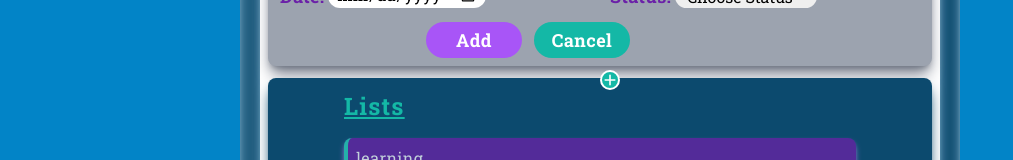
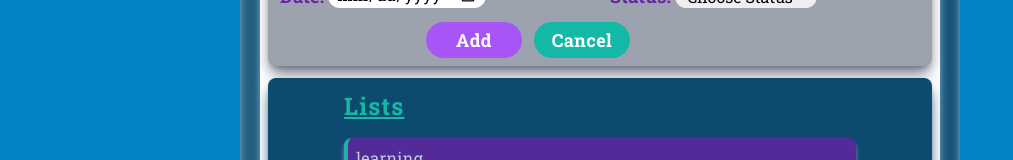
Before and after one commit to SubairMohamed/todo-project, a React (Create React App) app: page / in a window 1280 px wide. Shown: the part 234-394 px from the top of the page, without its empty margins (0-1013 px from the left). Built offline with nearby package versions, Linux system fonts and the light colour scheme.

Commit message:
ending-undestand-closeform-openform-showcase

```diff
--- a/src/components/Main/Content/Content.jsx
+++ b/src/components/Main/Content/Content.jsx
@@ -39,7 +39,7 @@ const Content = (props) => {
         <main className="bg-white mx-5 my-6 card-white">
 
             {showform === true ? <Form childToparent={childToparent} oncloseform={closeform} /> : ''}
-            <Tasks Onopenform={openform} tasks={props.tasks} />
+            <Tasks Onopenform={openform} showform={showform} tasks={props.tasks} />
 
         </main>
     );
--- a/src/components/Main/Content/Tasks/Tasks.jsx
+++ b/src/components/Main/Content/Tasks/Tasks.jsx
@@ -8,9 +8,9 @@ const Tasks = (props) => {
     return (
         //    Tasks
         < div id="tasks" className="bg-sky-900 rounded-lg flex flex-col items-center justify-center shadow-lg shadow-sky-900 px-2 py-3 mb-3 relative">
-            <div>
+            {props.showform === true ? '' : <div>
                 <button onClick={props.Onopenform} className='text-white bg-teal-500 rounded-full absolute -top-2 border-2 border-white'><PlusIcon className='w-4 h-4'></PlusIcon></button>
-            </div>
+            </div>}
             <h1 className="text-teal-500 text-2xl font-bold capitalize underline pb-1 tracking-wider w-full max-w-lg">lists</h1>
 
             <div id='Lists' className='w-full flex flex-col items-center justify-center'>
```
